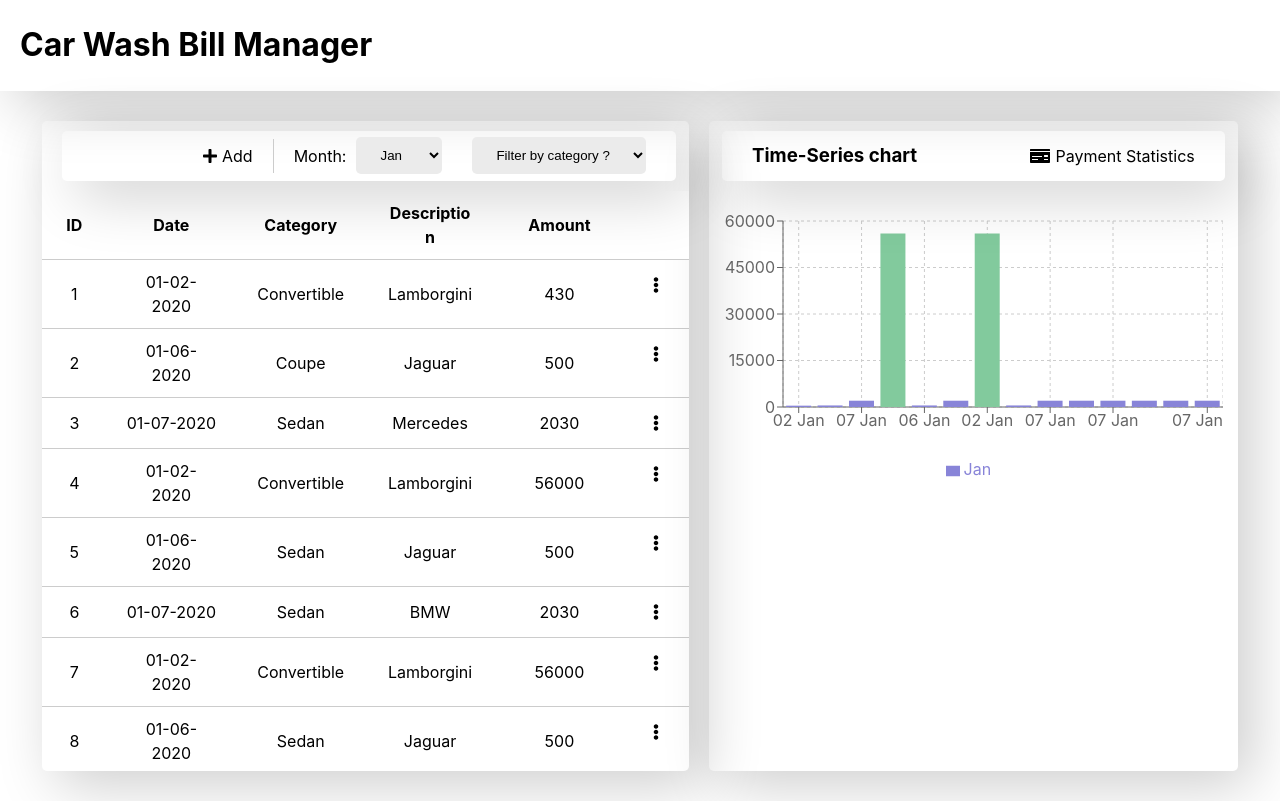
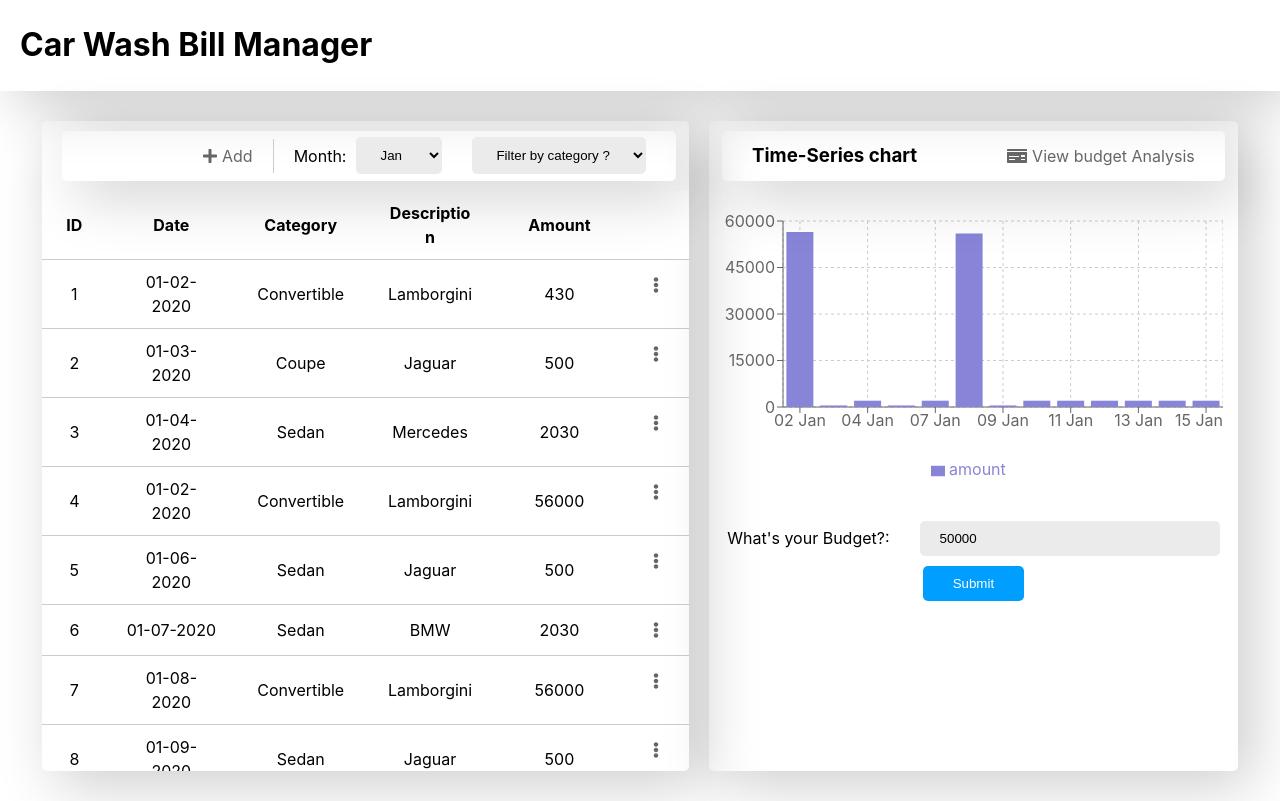
Before and after one commit to kghildial/bill-management-react, a React (Create React App) app: page / in a window 1280 px wide. Built offline with nearby package versions, Linux system fonts and the light colour scheme.

Commit message:
Add Level 2 task
- Add logic to filter out the minimum bills that need to be highlighted in the graph in budget
- Add custom budget input model

```diff
--- a/src/actions/uiStateActions.js
+++ b/src/actions/uiStateActions.js
@@ -2,6 +2,8 @@ import {
   UPDATE_POPUP_STATE,
   UPDATE_ACTIVE_MONTH,
   UPDATE_ACTIVE_CATEGORY,
+  UPDATE_ACTIVE_BUDGET,
+  UPDATE_BUDGET_ANALYSIS,
 } from '../constants/uiStateConstants';
 
 export const updatePopupState = payload => ({
@@ -18,3 +20,13 @@ export const updateActiveCategory = payload => ({
   type: UPDATE_ACTIVE_CATEGORY,
   payload,
 });
+
+export const updateActiveBudget = payload => ({
+  type: UPDATE_ACTIVE_BUDGET,
+  payload,
+});
+
+export const updateBudgetAnalysisState = payload => ({
+  type: UPDATE_BUDGET_ANALYSIS,
+  payload,
+});
--- a/src/components/Container.js
+++ b/src/components/Container.js
@@ -117,6 +117,7 @@ const Container = styled.div`
       case 'popupContentWrapper':
       case 'billsListContainer':
       case 'chartContainer':
+      case 'budgetIpFormWrapper':
         return 'column';
       default:
         return '';
@@ -128,6 +129,7 @@ const Container = styled.div`
       case 'popupBackdrop':
       case 'iconWrapper':
       case 'popupCloseIcon':
+      case 'budgetIpFormWrapper':
         return 'center';
       case 'fieldWrapper':
         return 'space-between';
@@ -149,6 +151,7 @@ const Container = styled.div`
       case 'addBillIcon':
       case 'paymentStatsIcon':
       case 'chartContainer':
+      case 'budgetIpFormWrapper':
         return 'center';
       default:
         return '';
--- a/src/components/ControlsCenter/index.js
+++ b/src/components/ControlsCenter/index.js
@@ -13,14 +13,21 @@ import {
   updatePopupState,
   updateActiveMonth,
   updateActiveCategory,
+  updateBudgetAnalysisState,
 } from '../../actions/uiStateActions';
+
+// Custom util method(s) import(s)
+import { getBudgetAnalysisData } from '../../utils';
 
 const ControlsCenter = ({ variant }) => {
   const dispatch = useDispatch();
   const storeData = {
+    billsData: useSelector(state => state.billsData),
     activeMonth: useSelector(state => state.uiStates.activeMonth),
     categories: useSelector(state => state.categories),
     activeCategory: useSelector(state => state.uiStates.activeCategory),
+    activeBudget: useSelector(state => state.uiStates.activeBudget),
+    budgetAnalysis: useSelector(state => state.uiStates.budgetAnalysis),
   };
 
   return (
@@ -80,10 +87,24 @@ const ControlsCenter = ({ variant }) => {
         <>
           <Heading type="chartHeading" level="3" text="Time-Series chart" />
           <Icon
+            isactive={storeData.budgetAnalysis.isOn}
             type="paymentStatsIcon"
-            label="Payment Statistics"
+            label="View budget Analysis"
             iconVal={faMoneyCheck}
-            customClickHandler={() => {}}
+            customClickHandler={() => {
+              if (storeData.budgetAnalysis.isOn) {
+                dispatch(
+                  updateBudgetAnalysisState({ isOn: false, highlightedSet: [] })
+                );
+              } else {
+                dispatch(
+                  updateBudgetAnalysisState({
+                    isOn: true,
+                    highlightedSet: getBudgetAnalysisData(storeData),
+                  })
+                );
+              }
+            }}
           />
         </>
       )}
--- a/src/components/Icon/Icon.style.js
+++ b/src/components/Icon/Icon.style.js
@@ -21,12 +21,15 @@ export const IconTag = styled(FontAwesomeIcon)`
           return '';
       }
     }};
+
+    color: ${({ isactive }) => (isactive ? 'green' : '#666')};
   }
 `;
 
 export const Label = styled.label`
   margin: 5px 20px 5px 5px;
   cursor: pointer;
+  color: ${({ isactive }) => (isactive ? 'green' : '#666')};
 
   @media only screen and (max-width: 385px) {
     margin: 5px 10px 5px 5px;
--- a/src/components/Icon/index.js
+++ b/src/components/Icon/index.js
@@ -17,6 +17,7 @@ const Icon = ({
   iconMenuList,
   customClickHandler,
   itemID,
+  isactive,
 }) => {
   const dispatch = useDispatch();
 
@@ -33,8 +34,8 @@ const Icon = ({
 
   return (
     <Container type={type} onClick={customClickHandler || clickHandler}>
-      <IconTag type={type} icon={iconVal} />
-      {label && <Label>{label}</Label>}
+      <IconTag type={type} icon={iconVal} isactive={isactive} />
+      {label && <Label isactive={isactive}>{label}</Label>}
       {iconMenuList && (
         <List
           type="iconMenu"
--- a/src/constants/uiStateConstants.js
+++ b/src/constants/uiStateConstants.js
@@ -4,3 +4,7 @@ export const UPDATE_ACTIVE_MONTH =
   'bill-management/constants/UPDATE_ACTIVE_MONTH';
 export const UPDATE_ACTIVE_CATEGORY =
   'bill-management/constants/UPDATE_ACTIVE_CATEGORY';
+export const UPDATE_ACTIVE_BUDGET =
+  'bill-management/constants/UPDATE_ACTIVE_BUDGET';
+export const UPDATE_BUDGET_ANALYSIS =
+  'bill-management/constants/UPDATE_BUDGET_ANALYSIS';
--- a/src/reducers/uiStateReducers.js
+++ b/src/reducers/uiStateReducers.js
@@ -2,11 +2,22 @@ import {
   UPDATE_POPUP_STATE,
   UPDATE_ACTIVE_MONTH,
   UPDATE_ACTIVE_CATEGORY,
+  UPDATE_ACTIVE_BUDGET,
+  UPDATE_BUDGET_ANALYSIS,
 } from '../constants/uiStateConstants';
 
 export const uiStatesReducer = (
   state = {
-    uiStates: { popupState: {}, activeMonth: 1, activeCategory: '' },
+    uiStates: {
+      popupState: {},
+      activeMonth: 1,
+      activeCategory: '',
+      activeBudget: 50000,
+      budgetAnalysis: {
+        isOn: false,
+        highlightedSet: [],
+      },
+    },
   },
   action
 ) => {
@@ -28,6 +39,10 @@ export const uiStatesReducer = (
       return { ...state, ...{ activeMonth: action.payload } };
     case UPDATE_ACTIVE_CATEGORY:
       return { ...state, ...{ activeCategory: action.payload } };
+    case UPDATE_ACTIVE_BUDGET:
+      return { ...state, ...{ activeBudget: action.payload } };
+    case UPDATE_BUDGET_ANALYSIS:
+      return { ...state, ...{ budgetAnalysis: action.payload } };
     default:
       return state;
   }
--- a/src/screens/Dashboard.js
+++ b/src/screens/Dashboard.js
@@ -24,15 +24,21 @@ import Select from '../components/Select';
 import Button from '../components/Button';
 
 // Actions(s) import(s);
-import { updatePopupState } from '../actions/uiStateActions';
+import {
+  updatePopupState,
+  updateBudgetAnalysisState,
+} from '../actions/uiStateActions';
+
 import {
   addBillData,
   editBillData,
   deleteBillData,
 } from '../actions/billsDataActions';
 
+import { updateActiveBudget } from '../actions/uiStateActions';
+
 // Custom hook(s) / util method(s) import(s)
-import { getMonthName, getChartData } from '../utils';
+import { getBudgetAnalysisData, getChartData } from '../utils';
 
 const Dashboard = () => {
   const dispatch = useDispatch();
@@ -42,6 +48,8 @@ const Dashboard = () => {
     billsData: useSelector(state => state.billsData),
     categories: useSelector(state => state.categories),
     activeCategory: useSelector(state => state.uiStates.activeCategory),
+    activeBudget: useSelector(state => state.uiStates.activeBudget),
+    budgetAnalysis: useSelector(state => state.uiStates.budgetAnalysis),
   };
 
   const [formPreset, setFormPreset] = useState({
@@ -91,6 +99,16 @@ const Dashboard = () => {
   useEffect(() => {
     setChartData(getChartData(storeData.billsData[storeData.activeMonth]));
   }, [storeData.activeMonth, storeData.billsData]);
+
+  useEffect(() => {
+    if (storeData.budgetAnalysis.isOn)
+      dispatch(
+        updateBudgetAnalysisState({
+          isOn: false,
+          highlightedSet: getBudgetAnalysisData(storeData),
+        })
+      );
+  }, [chartData, dispatch]); // storeData dependency not required here
 
   return (
     <>
@@ -205,7 +223,7 @@ const Dashboard = () => {
                         type="number"
                         name="amount"
                         label="Amount"
-                        placeholder="Budget Friendly... ?"
+                        placeholder="Enter the expense..."
                       />
                       <Input type="date" name="date" label="Date" />
                     </>
@@ -292,19 +310,47 @@ const Dashboard = () => {
               <YAxis tick={{ fontSize: window.innerWidth <= 768 ? 10 : 16 }} />
               <Tooltip />
               <Legend wrapperStyle={{ left: 0, bottom: 10 }} />
-              <Bar dataKey={getMonthName(storeData.activeMonth)} fill="#8884d8">
+              <Bar dataKey="amount" fill="#8884d8">
                 {chartData.map((entry, index) => (
                   <Cell
-                    fill={
-                      entry[getMonthName(storeData.activeMonth)] > 3000
+                    fill={(() => {
+                      return storeData.budgetAnalysis.highlightedSet.indexOf(
+                        Number(entry.amount)
+                      ) !== -1
                         ? '#82ca9d'
-                        : '#8884d8'
-                    }
+                        : '#8884d8';
+                    })()}
                   />
                 ))}
               </Bar>
             </BarChart>
           </Container>
+
+          <Formik
+            initialValues={{
+              budget: 50000,
+            }}
+            onSubmit={({ budget }, { setSubmitting }) => {
+              dispatch(updateActiveBudget(budget));
+              setSubmitting(false);
+            }}
+          >
+            {({ isSubmitting }) => (
+              <Form>
+                <Container type="budgetIpFormWrapper">
+                  <Input
+                    type="number"
+                    name="budget"
+                    label="What's your Budget?"
+                    placeholder="Default: 50000"
+                  />
+                  <Button type="submit" disabled={isSubmitting}>
+                    Submit
+                  </Button>
+                </Container>
+              </Form>
+            )}
+          </Formik>
         </Container>
       </Container>
     </>
--- a/src/seeder.js
+++ b/src/seeder.js
@@ -12,14 +12,14 @@ const seederData = {
       description: 'Jaguar',
       category: 'Coupe',
       amount: '500',
-      date: '01-06-2020',
+      date: '01-03-2020',
     },
     {
       id: 3,
       description: 'Mercedes',
       category: 'Sedan',
       amount: '2030',
-      date: '01-07-2020',
+      date: '01-04-2020',
     },
     {
       id: 4,
@@ -47,56 +47,56 @@ const seederData = {
       description: 'Lamborgini',
       category: 'Convertible',
       amount: '56000',
-      date: '01-02-2020',
+      date: '01-08-2020',
     },
     {
       id: 8,
       description: 'Jaguar',
       category: 'Sedan',
       amount: '500',
-      date: '01-06-2020',
+      date: '01-09-2020',
     },
     {
       id: 10,
       description: 'BMW',
       category: 'Sedan',
       amount: '2030',
-      date: '01-07-2020',
+      date: '01-10-2020',
     },
     {
       id: 11,
       description: 'BMW',
       category: 'Sedan',
       amount: '2030',
-      date: '01-07-2020',
+      date: '01-11-2020',
     },
     {
       id: 12,
       description: 'BMW',
       category: 'Sedan',
       amount: '2030',
-      date: '01-07-2020',
+      date: '01-12-2020',
     },
     {
       id: 13,
       description: 'BMW',
       category: 'Sedan',
       amount: '2030',
-      date: '01-07-2020',
+      date: '01-13-2020',
     },
     {
       id: 14,
       description: 'BMW',
       category: 'Sedan',
       amount: '2030',
-      date: '01-07-2020',
+      date: '01-14-2020',
     },
     {
       id: 15,
       description: 'BMW',
       category: 'Sedan',
       amount: '2030',
-      date: '01-07-2020',
+      date: '01-15-2020',
     },
   ],
   2: [
--- a/src/store.js
+++ b/src/store.js
@@ -16,6 +16,11 @@ const initialState = {
     },
     activeMonth: 1,
     activeCategory: '',
+    activeBudget: 50000,
+    budgetAnalysis: {
+      isOn: false,
+      highlightedSet: [],
+    },
   },
   billsData: seederData,
 };
--- a/src/utils.js
+++ b/src/utils.js
@@ -57,12 +57,49 @@ export const getMonthName = monthNum =>
 
 export const getChartData = billsData => {
   const clonedData = [...billsData];
-  const chartData = clonedData.map(entry => ({
-    name: `${entry.date.split('-')[1]} ${getMonthName(
+
+  let chartData = [];
+  for (let entry of clonedData) {
+    const keyName = `${entry.date.split('-')[1]} ${getMonthName(
       Number(entry.date.split('-')[0])
-    )}`,
-    [getMonthName(Number(entry.date.split('-')[0]))]: entry.amount,
-  }));
+    )}`;
+    const dataIndex = chartData.findIndex(item => item.name === keyName);
+
+    if (dataIndex === -1) {
+      chartData.push({
+        name: keyName,
+        amount: Number(entry.amount),
+      });
+    } else {
+      chartData[dataIndex].amount += Number(entry.amount);
+    }
+  }
+
+  // // const chartData = clonedData.map(entry => ({
+  // //   name: `${entry.date.split('-')[1]} ${getMonthName(
+  // //     Number(entry.date.split('-')[0])
+  // //   )}`,
+  // //   amount: entry.amount,
+  // // }));
 
   return chartData;
 };
+
+export const getBudgetAnalysisData = storeData => {
+  let amountsList = storeData.billsData[storeData.activeMonth].map(
+    entry => entry.amount
+  );
+  let descAmountsList = amountsList.sort((a, b) => b - a);
+
+  let userBudget = storeData.activeBudget;
+  let filterdAmts = [];
+
+  for (let amt of descAmountsList) {
+    if (userBudget - Number(amt) >= 0) {
+      filterdAmts.push(Number(amt));
+      userBudget -= Number(amt);
+    }
+  }
+
+  return filterdAmts;
+};
```
